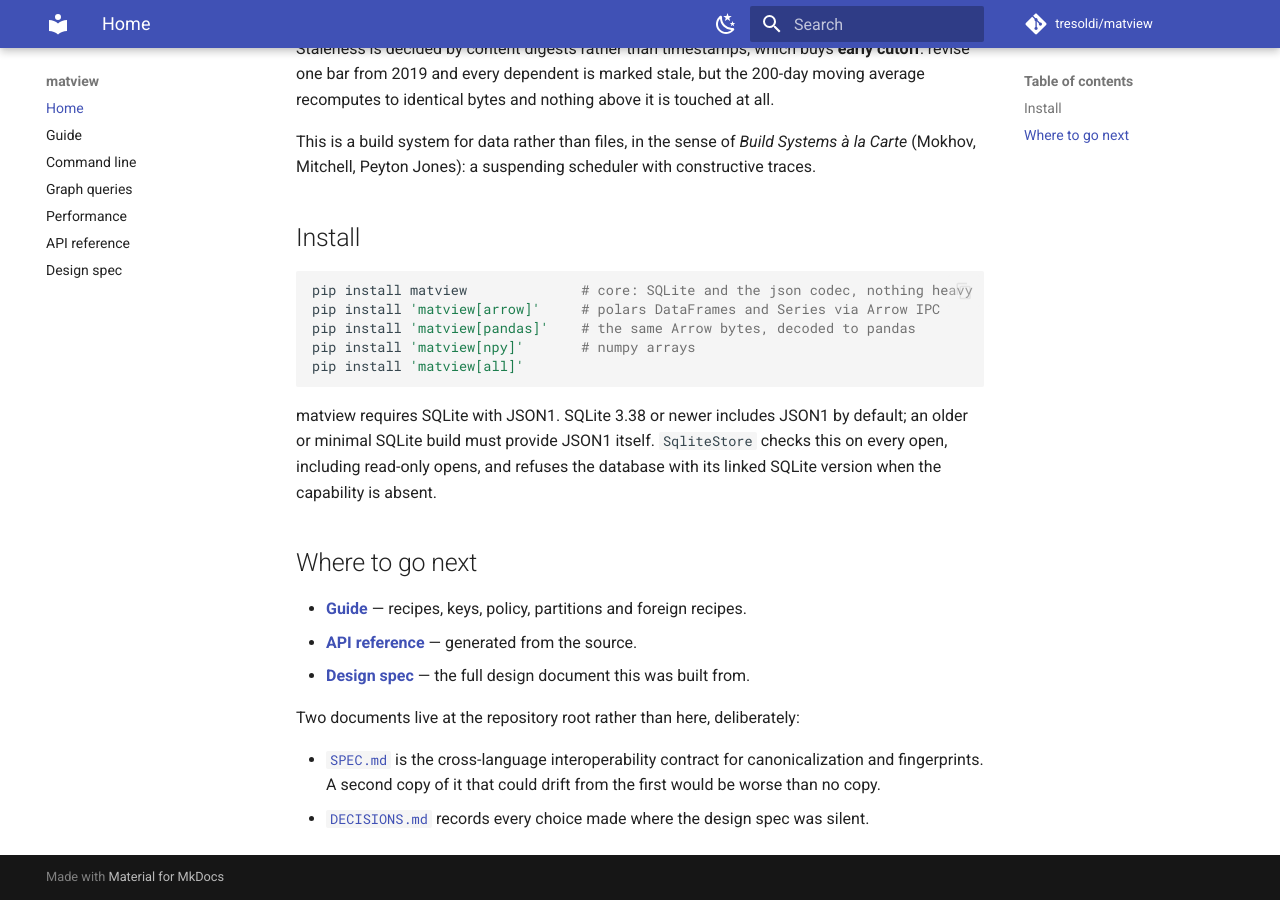
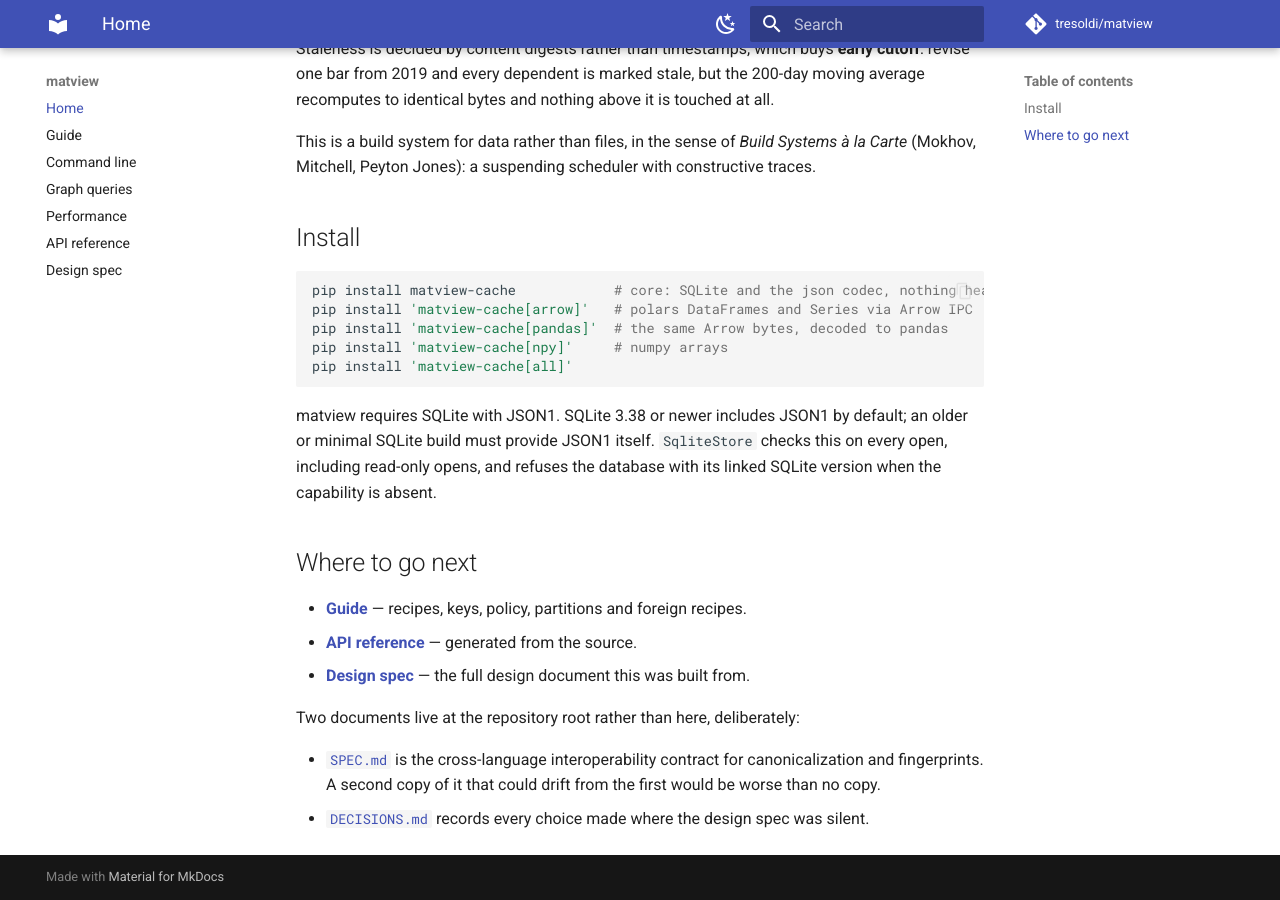
Before and after one commit to tresoldi/matview, an MkDocs documentation site: the page built from docs/index.md, in a window 1280 px wide and 900 px high, scrolled down 681 px. Built offline with MkDocs 1.6.1 and Material for MkDocs 9.7.7, drawn with Linux system fonts in a browser that asks for light colours; comment, search, counter and statistics services are not loaded.

Commit message:
Rename the PyPI distribution to matview-cache
PyPI rejected `matview` as too similar to the existing `mat-view`: both
ultranormalize to `matv1ew`. The distribution name is now `matview-cache`;
the import package, the console script, the repository and the documentation
site stay `matview`.

Updates pyproject.toml, the README badges and install lines, docs/index.md,
the codec extra hint, RELEASING.md, and DECISIONS (D2 amended, D58 added).

````diff
--- a/docs/index.md
+++ b/docs/index.md
@@ -38,11 +38,11 @@ Carte* (Mokhov, Mitchell, Peyton Jones): a suspending scheduler with constructiv
 ## Install
 
 ```bash
-pip install matview              # core: SQLite and the json codec, nothing heavy
-pip install 'matview[arrow]'     # polars DataFrames and Series via Arrow IPC
-pip install 'matview[pandas]'    # the same Arrow bytes, decoded to pandas
-pip install 'matview[npy]'       # numpy arrays
-pip install 'matview[all]'
+pip install matview-cache            # core: SQLite and the json codec, nothing heavy
+pip install 'matview-cache[arrow]'   # polars DataFrames and Series via Arrow IPC
+pip install 'matview-cache[pandas]'  # the same Arrow bytes, decoded to pandas
+pip install 'matview-cache[npy]'     # numpy arrays
+pip install 'matview-cache[all]'
 ```
 
 matview requires SQLite with JSON1. SQLite 3.38 or newer includes JSON1 by default;
--- a/pyproject.toml
+++ b/pyproject.toml
@@ -3,7 +3,7 @@ requires = ["hatchling"]
 build-backend = "hatchling.build"
 
 [project]
-name = "matview"
+name = "matview-cache"
 dynamic = ["version"]
 description = "Materialized views for derived values: a content-addressed compute cache over a dependency graph."
 readme = "README.md"
@@ -49,7 +49,7 @@ arrow = ["polars>=1.20", "pyarrow>=16.0"]
 pandas = ["pandas>=2.2", "pyarrow>=16.0"]
 npy = ["numpy>=1.26"]
 json = []
-all = ["matview[arrow,pandas,npy,json]"]
+all = ["matview-cache[arrow,pandas,npy,json]"]
 # Documentation site.
 docs = [
   # Upper-bounded deliberately: MkDocs 2.0 removes the plugin system and the theming
````
Also changed, not shown: DECISIONS.md (+20 -4 lines), README.md (+7 -7 lines), RELEASING.md (+4 -3 lines), 1 other file.
